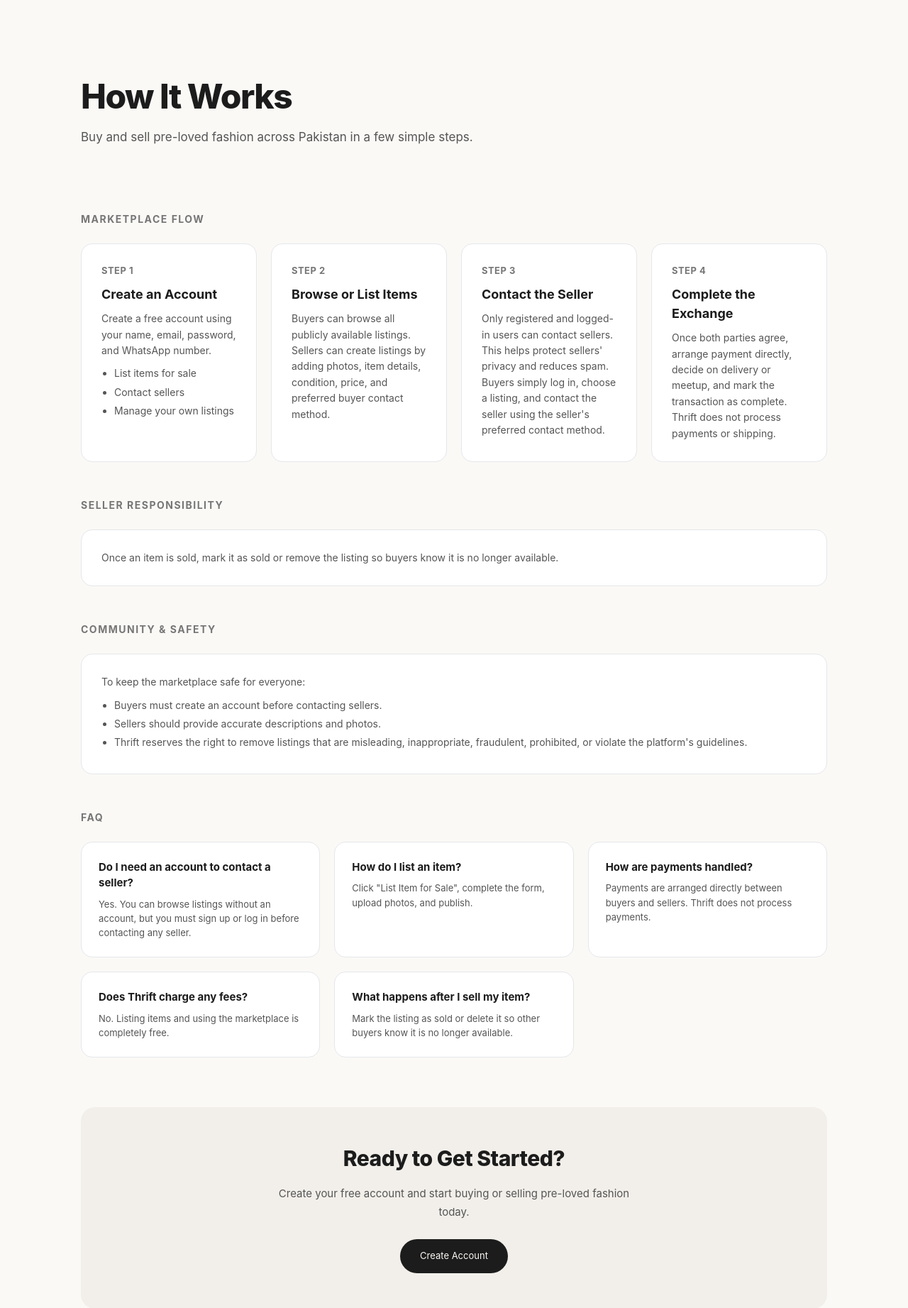
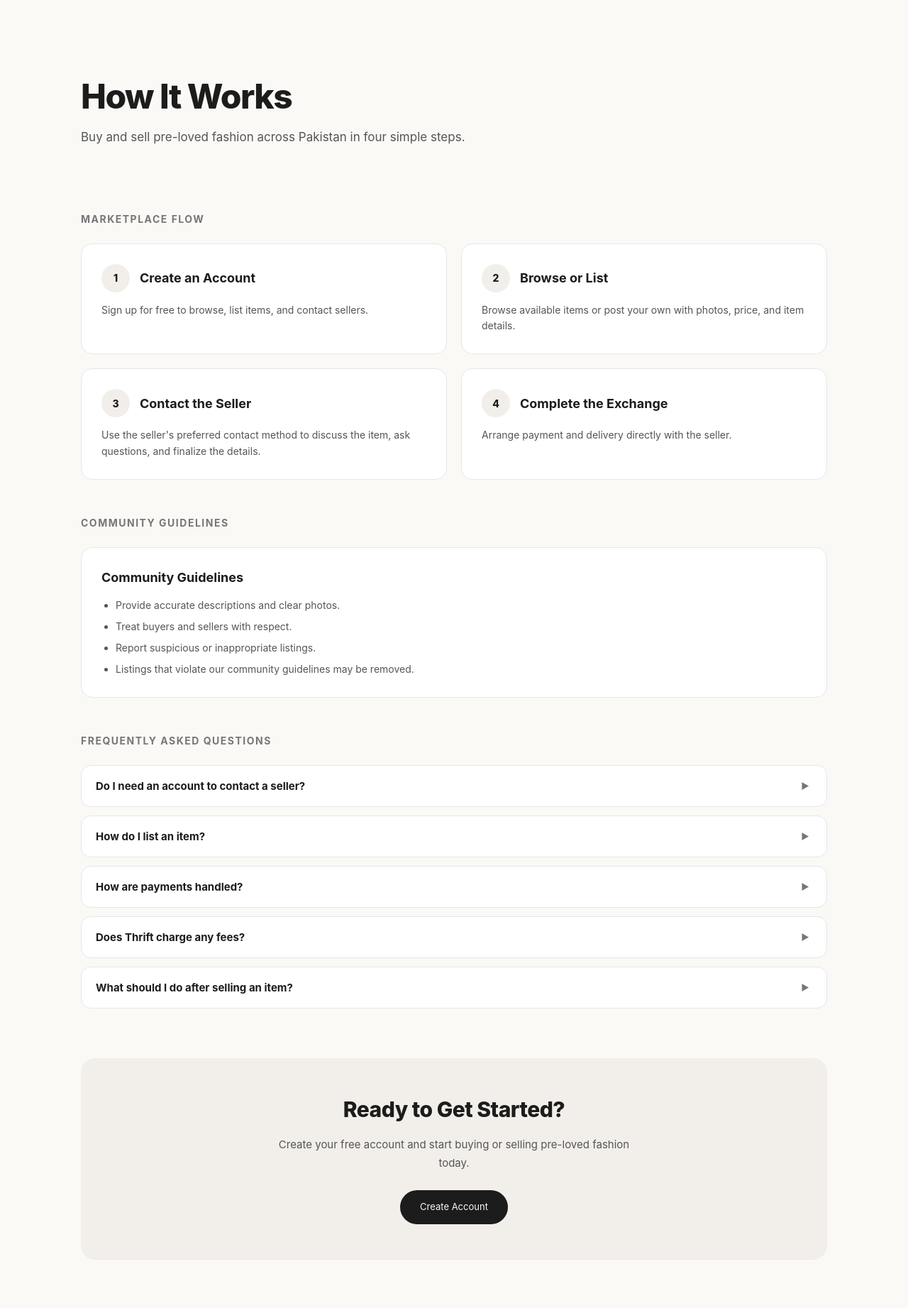
Before and after one commit to Arooj188/thrift, a Flask app: page /how-it-works in a window 1280 px wide. Shown: the part 83-1926 px from the top of the page at 71% size. After the commit the page ends 1808 px from the top, so only its background shows below. Run offline with Flask 3, Linux system fonts and the light colour scheme.

Commit message:
Improve contact flow and redesign How It Works page

```diff
--- a/app.py
+++ b/app.py
@@ -787,7 +787,7 @@ def product_details(product_id):
                 seller_email = (seller_row.get('contact_email', '') or seller_row.get('email', '') or '').strip()
                 seller_contact_preference = seller_row.get('contact_preference', 'whatsapp') or 'whatsapp'
 
-    listing_contact_method = product.get('buyer_contact_method') or seller_contact_preference
+    listing_contact_method = product.get('buyer_contact_method') or 'whatsapp'
 
     whatsapp_url = ''
     gmail_url = ''
--- a/templates/how_it_works.html
+++ b/templates/how_it_works.html
@@ -32,7 +32,7 @@
 
     .hiw-steps {
         display: grid;
-        grid-template-columns: repeat(auto-fit, minmax(240px, 1fr));
+        grid-template-columns: repeat(2, 1fr);
         gap: 20px;
     }
     .hiw-step {
@@ -46,16 +46,27 @@
         transform: translateY(-4px);
         box-shadow: 0 12px 24px rgba(0, 0, 0, 0.06);
     }
+    .hiw-step-header {
+        display: flex;
+        align-items: center;
+        gap: 14px;
+        margin-bottom: 14px;
+    }
     .hiw-step-number {
-        font-size: 13px;
-        font-weight: 700;
-        text-transform: uppercase;
-        letter-spacing: 0.5px;
-        color: #767676;
-        margin-bottom: 10px;
+        width: 40px;
+        height: 40px;
+        border-radius: 50%;
+        background: #f2efea;
+        color: #1c1c1c;
+        font-size: 14px;
+        font-weight: 800;
+        display: flex;
+        align-items: center;
+        justify-content: center;
+        flex-shrink: 0;
     }
     .hiw-step h3 {
-        margin: 0 0 10px 0;
+        margin: 0;
         font-size: 18px;
         font-weight: 700;
         color: #1c1c1c;
@@ -66,44 +77,93 @@
         line-height: 1.6;
         color: #555555;
     }
-    .hiw-step ul {
-        margin: 10px 0 0 0;
-        padding-left: 18px;
+
+    .hiw-guidelines {
+        background: #ffffff;
+        border: 1px solid #e5e7eb;
+        border-radius: 16px;
+        padding: 28px;
+    }
+    .hiw-guidelines h3 {
+        margin: 0 0 14px 0;
+        font-size: 18px;
+        font-weight: 700;
+        color: #1c1c1c;
+    }
+    .hiw-guidelines ul {
+        margin: 0;
+        padding-left: 20px;
         color: #555555;
         font-size: 14px;
-        line-height: 1.6;
+        line-height: 1.7;
     }
-    .hiw-step li {
-        margin-bottom: 4px;
+    .hiw-guidelines li + li {
+        margin-top: 6px;
     }
 
     .hiw-faq {
         margin-top: 20px;
-        display: grid;
-        grid-template-columns: repeat(auto-fit, minmax(260px, 1fr));
-        gap: 20px;
+        display: flex;
+        flex-direction: column;
+        gap: 12px;
     }
     .hiw-faq-item {
         background: #ffffff;
         border: 1px solid #e5e7eb;
-        border-radius: 16px;
-        padding: 24px;
-        transition: transform 0.25s ease, box-shadow 0.25s ease;
+        border-radius: 14px;
+        overflow: hidden;
+        transition: box-shadow 0.2s ease;
     }
-    .hiw-faq-item:hover {
-        transform: translateY(-4px);
-        box-shadow: 0 12px 24px rgba(0, 0, 0, 0.06);
+    .hiw-faq-item.is-open {
+        box-shadow: 0 8px 20px rgba(0, 0, 0, 0.04);
     }
-    .hiw-faq-item h4 {
-        margin: 0 0 8px 0;
+    .hiw-faq-question {
+        width: 100%;
+        background: none;
+        border: none;
+        padding: 18px 20px;
+        display: flex;
+        align-items: center;
+        justify-content: space-between;
+        gap: 14px;
+        cursor: pointer;
+        font-family: inherit;
         font-size: 15px;
         font-weight: 700;
         color: #1c1c1c;
+        text-align: left;
+        line-height: 1.4;
     }
-    .hiw-faq-item p {
-        margin: 0;
-        font-size: 13px;
-        line-height: 1.55;
+    .hiw-faq-question:hover {
+        color: #000000;
+    }
+    .hiw-faq-arrow {
+        width: 20px;
+        height: 20px;
+        flex-shrink: 0;
+        color: #767676;
+        transition: transform 250ms ease;
+        display: flex;
+        align-items: center;
+        justify-content: center;
+        font-size: 12px;
+    }
+    .hiw-faq-item.is-open .hiw-faq-arrow {
+        transform: rotate(180deg);
+    }
+    .hiw-faq-answer {
+        max-height: 0;
+        overflow: hidden;
+        transition: max-height 260ms ease, opacity 260ms ease;
+        opacity: 0;
+    }
+    .hiw-faq-item.is-open .hiw-faq-answer {
+        opacity: 1;
+    }
+    .hiw-faq-answer-inner {
+        padding: 0 20px 18px 20px;
+        font-size: 14px;
+        line-height: 1.6;
         color: #555555;
     }
 
@@ -128,19 +188,15 @@
         max-width: 540px;
         margin: 0 auto 26px auto;
     }
-    .hiw-cta a.btn-sell {
+    .hiw-cta .btn-sell {
         display: inline-block;
         text-decoration: none;
         padding: 14px 28px;
         font-size: 13px;
     }
-    .hiw-cta a.btn-sell.hiw-btn-hover {
-        transform: translateY(-2px);
-        box-shadow: 0 10px 22px rgba(0, 0, 0, 0.12);
-    }
 
     @media (prefers-reduced-motion: reduce) {
-        .hiw-step, .hiw-faq-item {
+        .hiw-step, .hiw-faq-item, .hiw-faq-answer, .hiw-faq-arrow {
             transition: none;
         }
     }
@@ -155,96 +211,128 @@
         .hiw-steps { grid-template-columns: 1fr; gap: 16px; }
         .hiw-step { padding: 18px; }
 
-        .hiw-faq { grid-template-columns: 1fr; gap: 16px; }
-        .hiw-faq-item { padding: 18px; }
+        .hiw-guidelines { padding: 18px; }
+
+        .hiw-faq { gap: 10px; }
+        .hiw-faq-question { padding: 16px; font-size: 14px; }
+        .hiw-faq-answer-inner { padding: 0 16px 16px 16px; }
 
         .hiw-cta { margin: 40px 0 20px 0; padding: 32px 24px; border-radius: 16px; }
         .hiw-cta h2 { font-size: 22px; }
         .hiw-cta p { font-size: 15px; line-height: 1.6; margin-bottom: 20px; }
     }
+
+    @media (max-width: 640px) {
+        .hiw-hero h1 { font-size: 32px; }
+        .hiw-step h3 { font-size: 16px; }
+        .hiw-faq-question { font-size: 14px; }
+    }
 </style>
 
 <div class="hiw-hero">
     <h1>How It Works</h1>
-    <p>Buy and sell pre-loved fashion across Pakistan in a few simple steps.</p>
+    <p>Buy and sell pre-loved fashion across Pakistan in four simple steps.</p>
 </div>
 
 <h2 class="hiw-section-title">Marketplace Flow</h2>
 
 <div class="hiw-steps">
     <div class="hiw-step">
-        <div class="hiw-step-number">Step 1</div>
-        <h3>Create an Account</h3>
-        <p>Create a free account using your name, email, password, and WhatsApp number.</p>
-        <ul>
-            <li>List items for sale</li>
-            <li>Contact sellers</li>
-            <li>Manage your own listings</li>
-        </ul>
+        <div class="hiw-step-header">
+            <div class="hiw-step-number">1</div>
+            <h3>Create an Account</h3>
+        </div>
+        <p>Sign up for free to browse, list items, and contact sellers.</p>
     </div>
 
     <div class="hiw-step">
-        <div class="hiw-step-number">Step 2</div>
-        <h3>Browse or List Items</h3>
-        <p>Buyers can browse all publicly available listings. Sellers can create listings by adding photos, item details, condition, price, and preferred buyer contact method.</p>
+        <div class="hiw-step-header">
+            <div class="hiw-step-number">2</div>
+            <h3>Browse or List</h3>
+        </div>
+        <p>Browse available items or post your own with photos, price, and item details.</p>
     </div>
 
     <div class="hiw-step">
-        <div class="hiw-step-number">Step 3</div>
-        <h3>Contact the Seller</h3>
-        <p>Only registered and logged-in users can contact sellers. This helps protect sellers' privacy and reduces spam. Buyers simply log in, choose a listing, and contact the seller using the seller's preferred contact method.</p>
+        <div class="hiw-step-header">
+            <div class="hiw-step-number">3</div>
+            <h3>Contact the Seller</h3>
+        </div>
+        <p>Use the seller's preferred contact method to discuss the item, ask questions, and finalize the details.</p>
     </div>
 
     <div class="hiw-step">
-        <div class="hiw-step-number">Step 4</div>
-        <h3>Complete the Exchange</h3>
-        <p>Once both parties agree, arrange payment directly, decide on delivery or meetup, and mark the transaction as complete. Thrift does not process payments or shipping.</p>
+        <div class="hiw-step-header">
+            <div class="hiw-step-number">4</div>
+            <h3>Complete the Exchange</h3>
+        </div>
+        <p>Arrange payment and delivery directly with the seller.</p>
     </div>
 </div>
 
-<h2 class="hiw-section-title">Seller Responsibility</h2>
+<h2 class="hiw-section-title">Community Guidelines</h2>
 
-<div class="hiw-step" style="max-width: 100%;">
-    <p>Once an item is sold, mark it as sold or remove the listing so buyers know it is no longer available.</p>
-</div>
-
-<h2 class="hiw-section-title">Community & Safety</h2>
-
-<div class="hiw-step" style="max-width: 100%;">
-    <p>To keep the marketplace safe for everyone:</p>
+<div class="hiw-guidelines">
+    <h3>Community Guidelines</h3>
     <ul>
-        <li>Buyers must create an account before contacting sellers.</li>
-        <li>Sellers should provide accurate descriptions and photos.</li>
-        <li>Thrift reserves the right to remove listings that are misleading, inappropriate, fraudulent, prohibited, or violate the platform's guidelines.</li>
+        <li>Provide accurate descriptions and clear photos.</li>
+        <li>Treat buyers and sellers with respect.</li>
+        <li>Report suspicious or inappropriate listings.</li>
+        <li>Listings that violate our community guidelines may be removed.</li>
     </ul>
 </div>
 
-<h2 class="hiw-section-title">FAQ</h2>
+<h2 class="hiw-section-title">Frequently Asked Questions</h2>
 
 <div class="hiw-faq">
     <div class="hiw-faq-item">
-        <h4>Do I need an account to contact a seller?</h4>
-        <p>Yes. You can browse listings without an account, but you must sign up or log in before contacting any seller.</p>
+        <button class="hiw-faq-question" type="button" aria-expanded="false">
+            <span>Do I need an account to contact a seller?</span>
+            <span class="hiw-faq-arrow" aria-hidden="true">▶</span>
+        </button>
+        <div class="hiw-faq-answer">
+            <div class="hiw-faq-answer-inner">Yes. You can browse listings without an account, but you must sign up or log in before contacting sellers.</div>
+        </div>
     </div>
 
     <div class="hiw-faq-item">
-        <h4>How do I list an item?</h4>
-        <p>Click "List Item for Sale", complete the form, upload photos, and publish.</p>
+        <button class="hiw-faq-question" type="button" aria-expanded="false">
+            <span>How do I list an item?</span>
+            <span class="hiw-faq-arrow" aria-hidden="true">▶</span>
+        </button>
+        <div class="hiw-faq-answer">
+            <div class="hiw-faq-answer-inner">Click "List Item for Sale", complete the form, upload photos, and publish your listing.</div>
+        </div>
     </div>
 
     <div class="hiw-faq-item">
-        <h4>How are payments handled?</h4>
-        <p>Payments are arranged directly between buyers and sellers. Thrift does not process payments.</p>
+        <button class="hiw-faq-question" type="button" aria-expanded="false">
+            <span>How are payments handled?</span>
+            <span class="hiw-faq-arrow" aria-hidden="true">▶</span>
+        </button>
+        <div class="hiw-faq-answer">
+            <div class="hiw-faq-answer-inner">Payments are arranged directly between buyers and sellers. Thrift does not process payments.</div>
+        </div>
     </div>
 
     <div class="hiw-faq-item">
-        <h4>Does Thrift charge any fees?</h4>
-        <p>No. Listing items and using the marketplace is completely free.</p>
+        <button class="hiw-faq-question" type="button" aria-expanded="false">
+            <span>Does Thrift charge any fees?</span>
+            <span class="hiw-faq-arrow" aria-hidden="true">▶</span>
+        </button>
+        <div class="hiw-faq-answer">
+            <div class="hiw-faq-answer-inner">No. Listing items and using the marketplace is completely free.</div>
+        </div>
     </div>
 
     <div class="hiw-faq-item">
-        <h4>What happens after I sell my item?</h4>
-        <p>Mark the listing as sold or delete it so other buyers know it is no longer available.</p>
+        <button class="hiw-faq-question" type="button" aria-expanded="false">
+            <span>What should I do after selling an item?</span>
+            <span class="hiw-faq-arrow" aria-hidden="true">▶</span>
+        </button>
+        <div class="hiw-faq-answer">
+            <div class="hiw-faq-answer-inner">Mark your item as Sold and keep the listing visible for 3–5 days before deleting it.</div>
+        </div>
     </div>
 </div>
 
@@ -258,18 +346,42 @@
     {% endif %}
 </div>
 
-<script src="{{ url_for('static', filename='js/how_it_works.js') }}"></script>
 <script>
-document.addEventListener('DOMContentLoaded', function() {
-    var ctaBtn = document.querySelector('.hiw-cta a.btn-sell');
-    if (ctaBtn) {
-        ctaBtn.addEventListener('mouseenter', function () {
-            ctaBtn.classList.add('hiw-btn-hover');
+(function () {
+    'use strict';
+
+    document.addEventListener('DOMContentLoaded', function () {
+        var faqItems = document.querySelectorAll('.hiw-faq-item');
+
+        faqItems.forEach(function (item) {
+            var button = item.querySelector('.hiw-faq-question');
+            var answer = item.querySelector('.hiw-faq-answer');
+
+            button.addEventListener('click', function () {
+                var isOpen = item.classList.contains('is-open');
+
+                faqItems.forEach(function (otherItem) {
+                    if (otherItem !== item) {
+                        otherItem.classList.remove('is-open');
+                        var otherButton = otherItem.querySelector('.hiw-faq-question');
+                        var otherAnswer = otherItem.querySelector('.hiw-faq-answer');
+                        if (otherButton) otherButton.setAttribute('aria-expanded', 'false');
+                        if (otherAnswer) otherAnswer.style.maxHeight = null;
+                    }
+                });
+
+                if (isOpen) {
+                    item.classList.remove('is-open');
+                    button.setAttribute('aria-expanded', 'false');
+                    answer.style.maxHeight = null;
+                } else {
+                    item.classList.add('is-open');
+                    button.setAttribute('aria-expanded', 'true');
+                    answer.style.maxHeight = answer.scrollHeight + 'px';
+                }
+            });
         });
-        ctaBtn.addEventListener('mouseleave', function () {
-            ctaBtn.classList.remove('hiw-btn-hover');
-        });
-    }
-});
+    });
+})();
 </script>
 {% endblock %}
--- a/templates/login.html
+++ b/templates/login.html
@@ -41,7 +41,7 @@
         <button type="submit" class="btn-submit" style="margin-top: 10px;">Sign In</button>
     </form>
     <p style="font-size: 13px; color: #767676; margin-top: 25px; text-align: center;">
-        New to our marketplace? <a href="/signup" style="color: #1c1c1c; font-weight: 600; text-decoration: none;">Create a Seller Account</a>
+        New to our marketplace? <a href="/signup" style="color: #1c1c1c; font-weight: 600; text-decoration: none;">Create an Account</a>
     </p>
 </div>
 <script>
```
Also changed, not shown: templates/product_details.html (+8 -1 lines).
